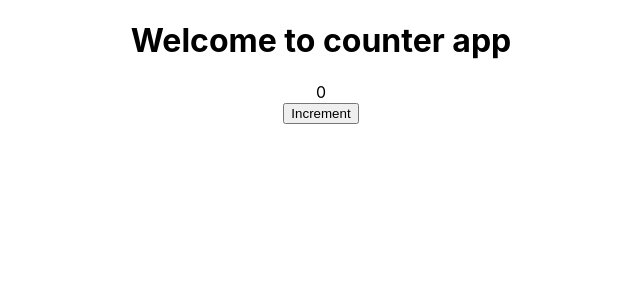
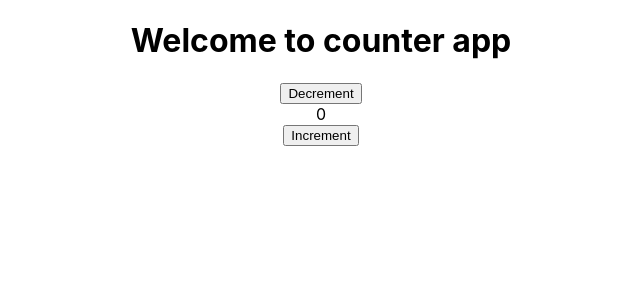
Before and after one commit to shobhabhat36/react-tdd-example, a React (Create React App) app: page / in a window 1280 px wide. Shown: the top 300 px of the page, without its empty margins (319-959 px from the left). Built offline with nearby package versions, Linux system fonts and the light colour scheme.

Commit message:
Added Decrement button

```diff
--- a/src/App.js
+++ b/src/App.js
@@ -7,6 +7,7 @@ function App() {
   return (
     <div className="App">
       <h1>Welcome to counter app</h1>
+      <button id="decrement-btn">Decrement</button>
       <div id="counter-value">{counter}</div>
       <button id="increment-btn" onClick={() => setCounter(counter + 1)}>Increment</button>
     </div>
```
Also changed, not shown: 1 other file (tests, documents, lock files or other folders).
